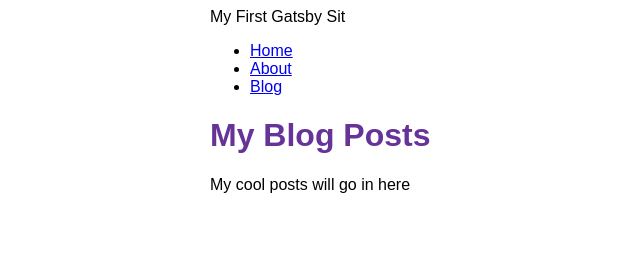
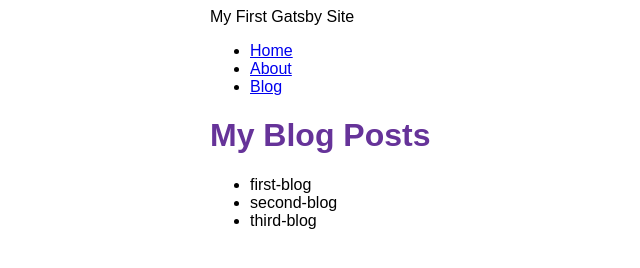
Before and after one commit to FrankoSaf/gatsby-practice, a Gatsby site: page /blog in a window 1280 px wide. Shown: the whole page, without its empty margins (180-820 px from the left). Built offline with nearby package versions, Linux system fonts and the light colour scheme; Gatsby itself is replaced by a stand-in of ours.

Commit message:
Finished Gatsby Tutorial Part 4

```diff
--- a/gatsby-config.js
+++ b/gatsby-config.js
@@ -3,7 +3,7 @@
  */
 module.exports = {
   siteMetadata: {
-    title: "My First Gatsby Sit",
+    title: "My First Gatsby Site",
   },
   plugins: [
     "gatsby-plugin-image",
--- a/src/pages/blog.js
+++ b/src/pages/blog.js
@@ -1,15 +1,30 @@
 import * as React from "react";
+import { graphql } from "gatsby";
 import Layout from "../components/layout";
 import Seo from "../components/seo";
 
-const BlogPage = () => {
+const BlogPage = ({ data }) => {
   return (
     <Layout pageTitle="My Blog Posts">
-      <p>My cool posts will go in here</p>
+      <ul>
+        {data.allFile.nodes.map((node) => (
+          <li key={node.name}>{node.name}</li>
+        ))}
+      </ul>
     </Layout>
   );
 };
 
+export const query = graphql`
+  query {
+    allFile {
+      nodes {
+        name
+      }
+    }
+  }
+`;
+
 export const Head = () => <Seo title="My Blog Posts" />;
 
 export default BlogPage;
```
